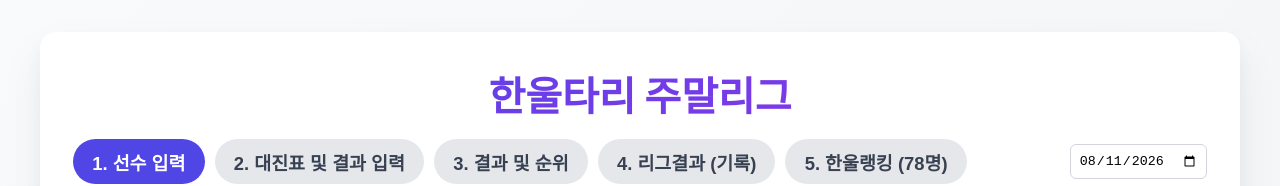
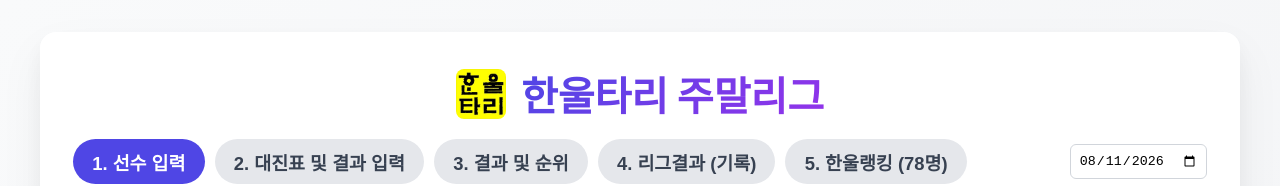
Before and after one commit to eDongju/hanultari-league, a React (Vite) app: page / in a window 1280 px wide. Shown: the top 186 px of the page. Built offline with nearby package versions, Linux system fonts and the light colour scheme; no server answers; the database is empty.

Commit message:
UI: 로고 이미지 헤더 좌측에 추가

```diff
--- a/src/App.tsx
+++ b/src/App.tsx
@@ -4,6 +4,7 @@ import './index.css';
 import membersData from './members.json';
 import { collection, doc, onSnapshot, setDoc, deleteDoc, writeBatch } from 'firebase/firestore';
 import { db } from './firebase';
+import hanulLogo from './assets/hanul_logo.jpg';
 import PlayerSetup from './components/PlayerSetup';
 import MatchInput from './components/MatchInput';
 import RankingsView from './components/RankingsView';
@@ -453,7 +454,10 @@ function App() {
           v1.5 (2026.08.09)
         </div>
         <div className="header">
-          <h1>한울타리 주말리그</h1>
+          <div style={{ display: 'flex', alignItems: 'center', justifyContent: 'center', gap: '15px' }}>
+            <img src={hanulLogo} alt="Hanul Logo" style={{ height: '50px', borderRadius: '8px', objectFit: 'cover' }} />
+            <h1 style={{ margin: 0 }}>한울타리 주말리그</h1>
+          </div>
           <div style={{ display: 'flex', justifyContent: 'center', flexWrap: 'wrap', gap: '10px', marginTop: '1rem', alignItems: 'center' }}>
             {/* 새로운 주말리그용 탭 4개 */}
             <button onClick={() => setActiveTab('playerSetup')} style={{ padding: '0.6rem 1.2rem', fontSize: '1.15rem', borderRadius: '25px', border: 'none', cursor: 'pointer', fontWeight: 'bold', background: activeTab === 'playerSetup' ? 'var(--primary)' : '#E5E7EB', color: activeTab === 'playerSetup' ? 'white' : '#374151' }}>1. 선수 입력</button>
```
Also changed, not shown: public/hanul_logo.jpg (added), src/assets/hanul_logo.jpg (added).
